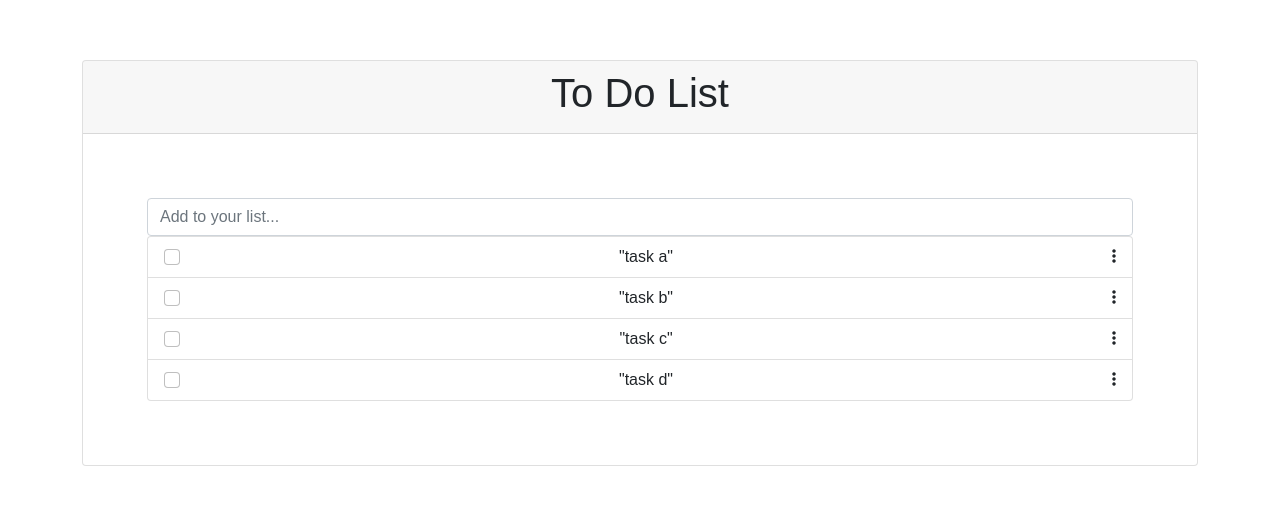
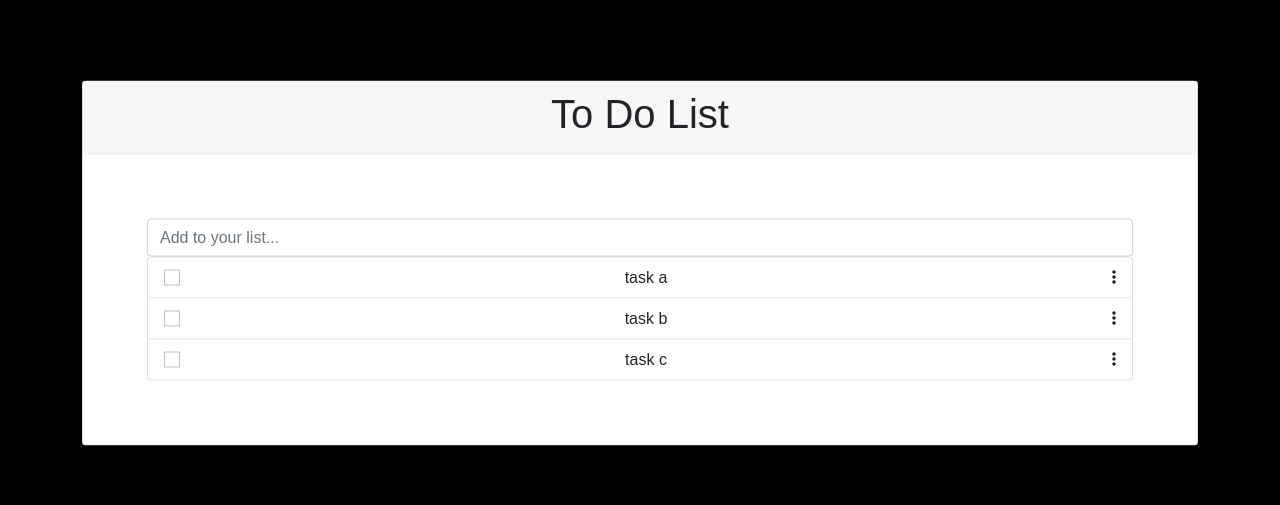
Before and after one commit to afcastaneda223/Todo-list, a website built with webpack: page src/index.html in a window 1280 px wide. Shown: the part 137-642 px from the top of the page. Built offline with nearby package versions, Linux system fonts and the light colour scheme.

Commit message:
modified show function from innerhtl to innertext

```diff
--- /dev/null
+++ b/src/crud.js
@@ -0,0 +1,34 @@
+const taskArr = [];
+const taskContainerUl = document.getElementById('list');
+
+
+function create(x){
+    taskArr.push(x)
+    }
+
+
+function show() {
+  taskArr.forEach((item) =>{
+    let li = document.createElement('li');
+    li.setAttribute( "class", "list-group-item d-flex justify-content-between" );
+    li.setAttribute( "id", "${taskArr[e].index}" );
+    let input = document.createElement('imput');
+    input.setAttribute("class", "form-check-input")
+    input.setAttribute("type", "form-check-input")
+    input.setAttribute("id", "FieldsetCheck")
+    let p = document.createElement('p')
+    p.setAttribute("class", "m-0 p-0")
+    p.innerText = item.description
+    let span = document.createElement('span')
+    let i = document.createElement('i')
+    i.setAttribute("class", "fas fa-ellipsis-v")
+    span.appendChild(i)
+    li.appendChild(input)
+    li.appendChild(p)
+    li.appendChild(span)
+    taskContainerUl.appendChild(li)
+  })
+}
+
+
+export { taskArr, create, show, taskContainerUl};
--- a/src/index.html
+++ b/src/index.html
@@ -8,7 +8,7 @@
     <script src="https://kit.fontawesome.com/e6f879f149.js" crossorigin="anonymous"></script>
 </head>
 
-<body>
+<body class="body">
     <div class="container position-absolute top-50 start-50 translate-middle">
         <div class="card text-center">
             <div class="card-header">
--- a/src/index.js
+++ b/src/index.js
@@ -2,9 +2,9 @@
 import _ from 'lodash';
 import './style.css';
 import 'bootstrap/dist/css/bootstrap.min.css';
+import { taskArr, create, show, taskContainerUl } from './crud.js';
 
-const taskArr = [];
-const taskContainerUl = document.getElementById('list');
+
 
 class Task {
   constructor(description = ' ', completed = false, index = (taskArr.length + 1)) {
@@ -15,16 +15,14 @@ class Task {
 }
 
 const a = new Task('task a');
-taskArr.push(a);
+create(a)
 const b = new Task('task b');
-taskArr.push(b);
+create(b)
 const c = new Task('task c');
-taskArr.push(c);
-const d = new Task('task d');
-taskArr.push(d);
+create(c)
+
 
 function showArr() {
-  taskContainerUl.innerHTML = ''; // reset the content to avoid acumulation
   for (let e = 0; e < taskArr.length; e += 1) {
     taskContainerUl.innerHTML += `
     <li class="list-group-item d-flex justify-content-between" id="${taskArr[e].index}">
@@ -35,4 +33,10 @@ function showArr() {
   }
 }
 
-showArr(taskArr);
+
+
+console.log(taskArr)
+
+
+
+show()
--- a/src/style.css
+++ b/src/style.css
@@ -1,3 +1,7 @@
 * {
   font-family: sans-serif;
 }
+
+.body {
+  background-color: black;
+}
```
